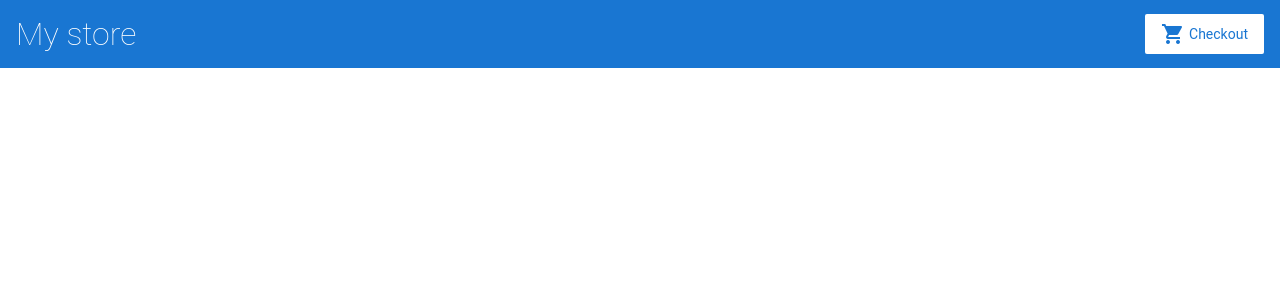
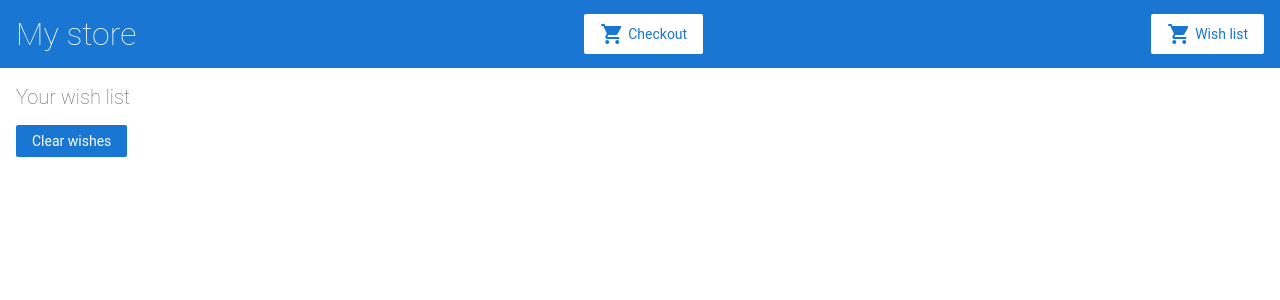
Before and after one commit to eliso1303/angular-tutorial-first, an Angular app: page /wishlist in a window 1280 px wide. Before the commit this address led to /. Shown: the top 300 px of the page. Built offline with nearby package versions, Linux system fonts and the light colour scheme.

Commit message:
feat(Angular-tutorial-first): Task-1, Task-2 in progress

```diff
--- a/src/app/product-details/product-details.component.html
+++ b/src/app/product-details/product-details.component.html
@@ -7,3 +7,5 @@
 </div>
 
 <button (click)="addToCart(product)">Buy</button>
+
+<button (click)="addToWishList(product)">Wish list</button>
--- a/src/app/product-details/product-details.component.ts
+++ b/src/app/product-details/product-details.component.ts
@@ -1,4 +1,5 @@
 import { CartService } from "./../cart.service";
+import { WishListService } from "./../wishlist.service";
 import { Component, OnInit } from '@angular/core';
 import { ActivatedRoute } from '@angular/router';
 import { products } from "./../products";
@@ -12,7 +13,7 @@ import { products } from "./../products";
 export class ProductDetailsComponent implements OnInit {
     product;
 
-    constructor(private route: ActivatedRoute, private cartService: CartService) { }
+    constructor(private route: ActivatedRoute, private cartService: CartService, private wishlistService: WishListService) { }
     ngOnInit() {
         this.route.paramMap.subscribe(params => {
             this.product = products[+params.get('productId')];
@@ -23,4 +24,9 @@ export class ProductDetailsComponent implements OnInit {
         window.alert('your product has been added');
         this.cartService.addToCart(product);
     }
+
+    addToWishList(product){
+        window.alert('your product has been added to wishlist');
+        this.wishlistService.addToWishList(product);
+    }
 }
--- a/src/app/top-bar/top-bar.component.html
+++ b/src/app/top-bar/top-bar.component.html
@@ -6,3 +6,8 @@
     <i class="material-icons">shopping_cart</i>
     Checkout
 </a>
+
+<a [routerLink]="['/wishlist']" class="button fancy-button">
+    <i class="material-icons">shopping_cart</i>
+    Wish list
+</a>
--- /dev/null
+++ b/src/app/wishlist.service.ts
@@ -0,0 +1,27 @@
+import { Injectable } from '@angular/core';
+import { HttpClient } from '@angular/common/http';
+
+@Injectable({
+    providedIn: 'root'
+})
+
+export class WishListService {
+    static GetWishList(): any {
+        throw new Error("Method not implemented.");
+    }
+    constructor(private http: HttpClient) { }
+    wishlist = [];
+
+    addToWishList(product) {
+        this.wishlist.push(product);
+    }
+
+    getWishList() {
+        return this.wishlist;
+    }
+
+    clearWishList() {
+        this.wishlist = [];
+        return this.wishlist;
+    }
+}
--- /dev/null
+++ b/src/app/wishlist/wishlist.component.html
@@ -0,0 +1,8 @@
+<h2>Your wish list</h2>
+<div class="cart-item" *ngFor="let item of wishlist">
+    <span>{{item.name}}</span>
+    <span>{{item.price | currency}}</span>
+    <button (click)="clearWish(productId)">Delete</button>
+</div>
+
+<button (click)="clearWishlist()">Clear wishes</button>
--- /dev/null
+++ b/src/app/wishlist/wishlist.component.ts
@@ -0,0 +1,21 @@
+import { Component, OnInit } from '@angular/core';
+import { WishListService } from './../wishlist.service';
+
+@Component({
+  selector: 'app-wishlist',
+  templateUrl: './wishlist.component.html',
+  styleUrls: ['./wishlist.component.scss']
+})
+export class WishlistComponent implements OnInit {
+  wishlist;
+  constructor(private wishListServise: WishListService) {
+    this.wishlist = this.wishListServise.getWishList();
+  }
+
+  ngOnInit() {
+  }
+
+  clearWishlist() {
+    this.wishlist = [];
+  }
+}
```
Also changed, not shown: src/app/app.module.ts (+5 -2 lines), src/app/wishlist/wishlist.component.scss (added).
